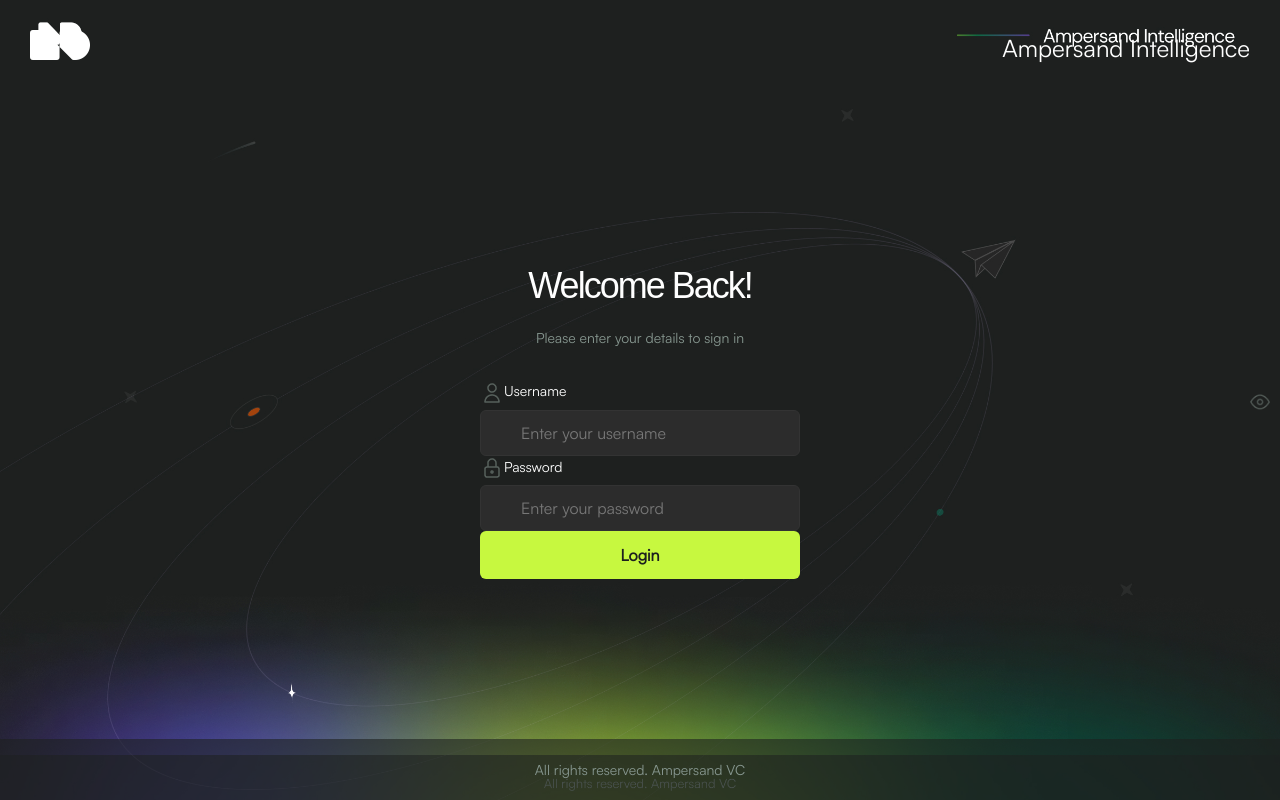
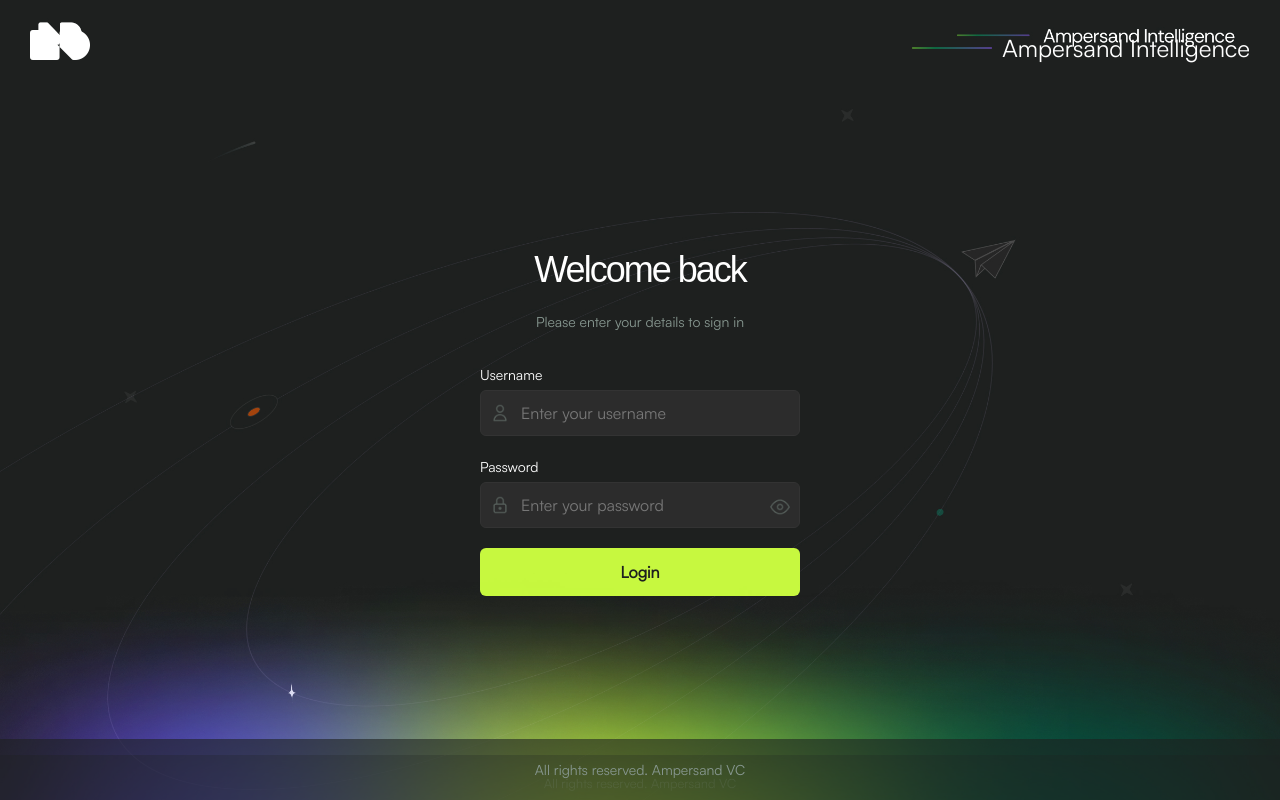
Before and after one commit to aryan-1203/ampersand-intelli, a Next.js app: page /login in a window 1280 px wide. Built offline with nearby package versions, Linux system fonts and the light colour scheme; a web font is replaced by a local one.

Commit message:
Login.js

```diff
--- a/src/components/Login/Login.js
+++ b/src/components/Login/Login.js
@@ -1,6 +1,6 @@
 import React, { useState } from "react";
 import { useRouter } from "next/router";
-import Cookies from 'js-cookie';
+import Cookies from "js-cookie";
 
 const LoginPage = () => {
   const [showPassword, setShowPassword] = useState(false);
@@ -11,9 +11,8 @@ const LoginPage = () => {
   };
 
   const handleLogin = () => {
-    // Simulate authentication process
-    Cookies.set('isLoggedIn', 'true', { expires: 1 }); // Expires in 1 day
-    router.push('/'); // Redirect to home after successful login
+    Cookies.set("isLoggedIn", "true", { expires: 1 }); // Expires in 1 day
+    router.push("/"); // Redirect to home after successful login
   };
 
   return (
@@ -24,54 +23,63 @@ const LoginPage = () => {
           alt="Company Logo"
           className="login-logo"
         />
+        <div className="text-icon-container">
+      <img
+        src="image/gradialLine.png" // Replace with the image you want to add
+        alt="Icon"
+        className="header-icon"
+      />
       <div className="login-header-text">Ampersand Intelligence</div>
+    </div>
       </header>
-
       <div className="login-container">
         <div className="login-form">
-          <h2 className="login-heading">Welcome Back!</h2>
+          <h2 className="login-heading">Welcome back</h2>
           <p className="login-subtext">Please enter your details to sign in</p>
 
+          <div className="login-input-container">
             <label htmlFor="username" className="login-label">
-            <img
-              src="image/UserOutline.png" // Replace with your actual person icon path
-              alt="Username Icon"
-              className="login-icon"
-            />
               Username
             </label>
+            <div className="login-input-wrapper">
+              <img
+                src="image/UserOutline.png" // Replace with your actual user icon
+                alt="Username Icon"
+                className="login-input-icon"
+              />
               <input
                 type="text"
                 id="username"
                 placeholder="Enter your username"
-            className="login-input login-username"
+                className="login-input"
               />
+            </div>
+          </div>
 
+          <div className="login-input-container">
             <label htmlFor="password" className="login-label">
-            <img
-              src="image/tabler-icon-lock.png" // Replace with your actual lock icon path
-              alt="Password Icon"
-              className="login-icon"
-            />
               Password
             </label>
-          <div className="login-password-container">
+            <div className="login-input-wrapper">
+              <img
+                src="image/tabler-icon-lock.png" // Replace with your actual lock icon
+                alt="Password Icon"
+                className="login-input-icon"
+              />
               <input
                 type={showPassword ? "text" : "password"}
                 id="password"
                 placeholder="Enter your password"
-              className="login-input login-password"
+                className="login-input"
               />
-            <span
-              className="login-password-toggle"
-              onClick={togglePasswordVisibility}
-            >
+              <span className="login-password-toggle" onClick={togglePasswordVisibility}>
                 <img
-                src={showPassword ? "image/eye-off.png" : "image/eye.png"}
+                  src={showPassword ? "image/eye-off.png" : "image/eye.png"} // Replace with your actual eye icon
                   alt={showPassword ? "Hide Password" : "Show Password"}
                   className="login-password-toggle-icon"
                 />
               </span>
+            </div>
           </div>
 
           <button className="login-button" onClick={handleLogin}>
@@ -79,10 +87,10 @@ const LoginPage = () => {
           </button>
         </div>
       </div>
-
-      <footer className="login-footer">
-        All rights reserved. Ampersand VC
-      </footer>
+      <div>
+            <img className="gradient" src="image/gradient.png" />
+          </div>
+      <footer className="login-footer">All rights reserved. Ampersand VC</footer>
     </div>
   );
 };
```
Lines whose indentation alone changed are shown as unchanged.
